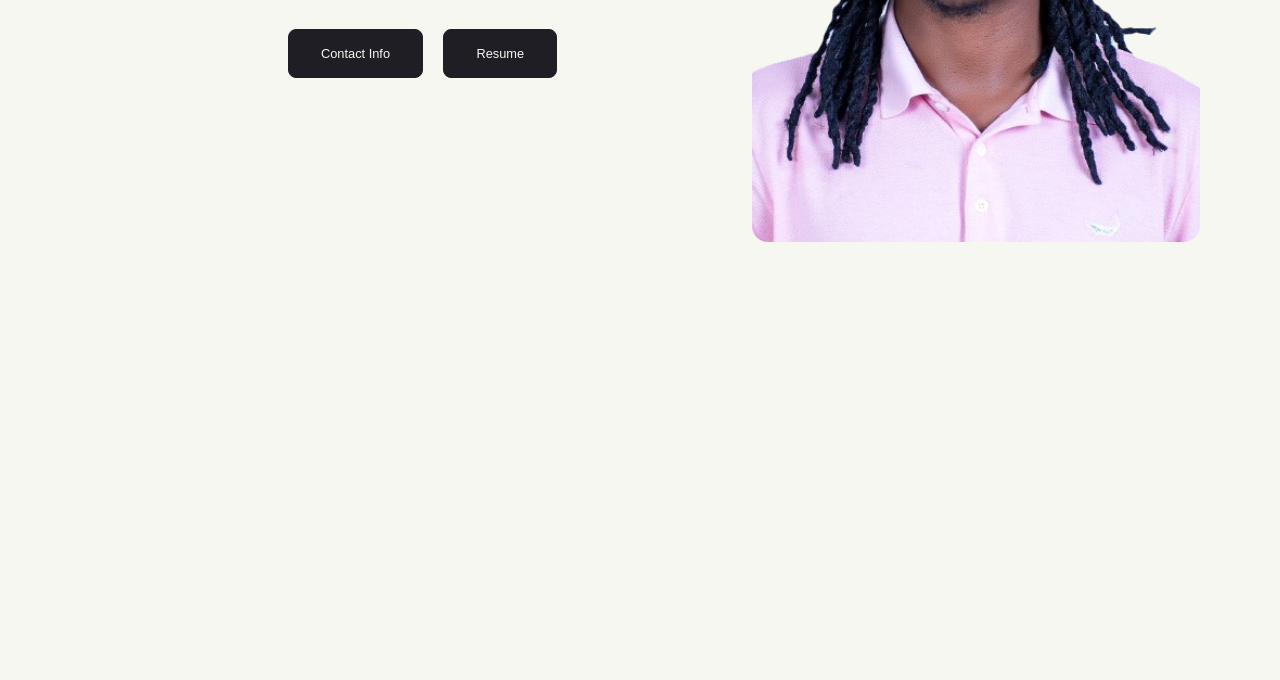
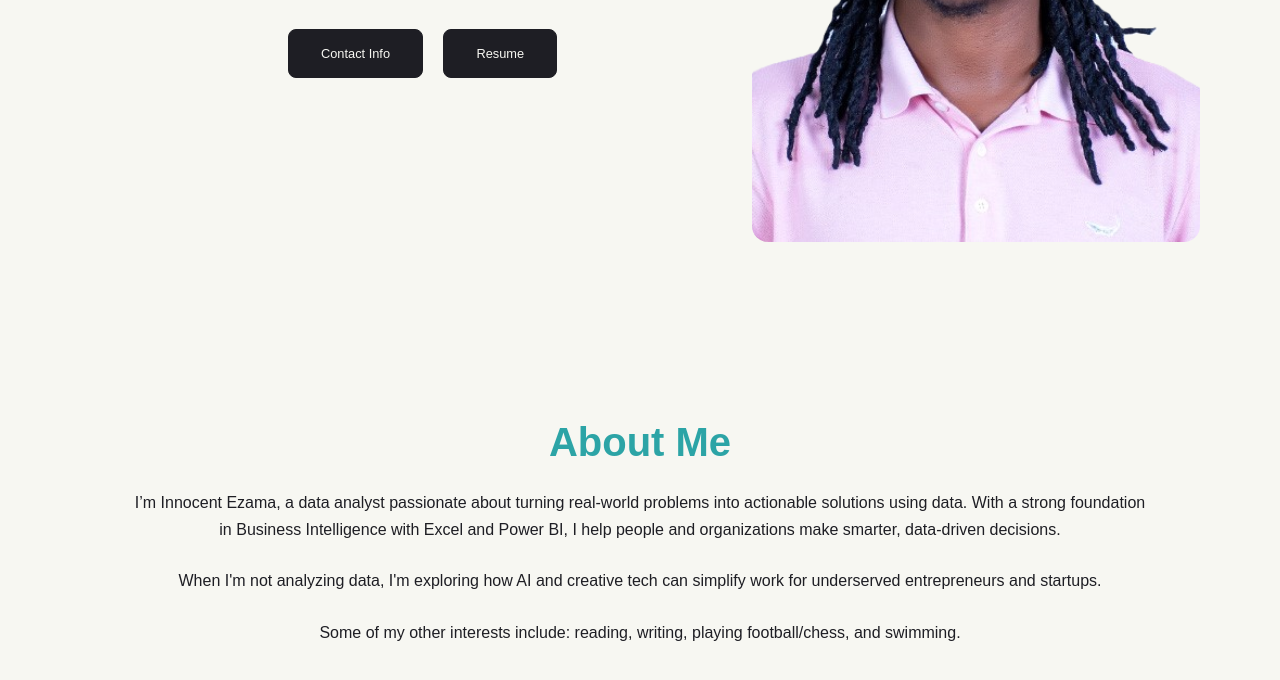
Before and after one commit to Ezama/PLP_Hackathon1, a plain HTML site: page index.html in a window 1280 px wide. Shown: the part 460-1140 px from the top of the page. Before the commit the page ends 800 px from the top, so only its background shows below. Drawn offline with Linux system fonts and the light colour scheme.

Commit message:
added 'about me' section

```diff
--- a/index.html
+++ b/index.html
@@ -38,6 +38,26 @@
       <img src="./assets/portfolio.png" alt="Innocent Ezama Portfolio Image" />
     </div>
   </section>
+
+  <!-- About Section -->
+  <section id="about" class="about">
+    <div class="about-text">
+      <h2>About Me</h2>
+      <p>
+        I’m Innocent Ezama, a data analyst passionate about turning real-world problems into actionable solutions using
+        data. With a strong foundation in Business Intelligence with Excel and Power BI, I help people and
+        organizations make smarter, data-driven decisions.
+      </p>
+      <p>
+        When I'm not analyzing data, I'm exploring how AI and creative tech can simplify work for underserved
+        entrepreneurs and startups.
+      </p>
+      <p>
+        Some of my other interests include: reading, writing, playing football/chess, and swimming.
+      </p>
+    </div>
+  </section>
+
 </body>
 
 </html>
--- a/style.css
+++ b/style.css
@@ -69,7 +69,7 @@ header {
   color: var(--accent-hover);
 }
 
-/* Hero Section */
+/* HERO SECTION */
 .home {
   width: 100%;
   height: 100vh;
@@ -127,3 +127,37 @@ header {
   border-color: var(--accent);
   transform: translate(5px);
 }
+
+/* ABOUT SECTION */
+.about {
+  width: 100%;
+  min-height: 100vh;
+  text-align: center;
+  padding: 5rem 8rem;
+  background-color: var(--bg);
+  opacity: 0;
+  transform: translateY(30px);
+  animation: fadeInUp 1s ease forwards;
+  animation-delay: 0.5s;
+}
+
+.about-text h2 {
+  font-size: 2.5rem;
+  margin-bottom: 1.5rem;
+  color: var(--accent);
+}
+
+.about-text p {
+  font-size: 1rem;
+  line-height: 1.7;
+  margin-bottom: 1.5rem;
+  color: var(--text);
+}
+
+/* Animation keyframes */
+@keyframes fadeInUp {
+  to {
+    opacity: 1;
+    transform: translateY(0);
+  }
+}
```
